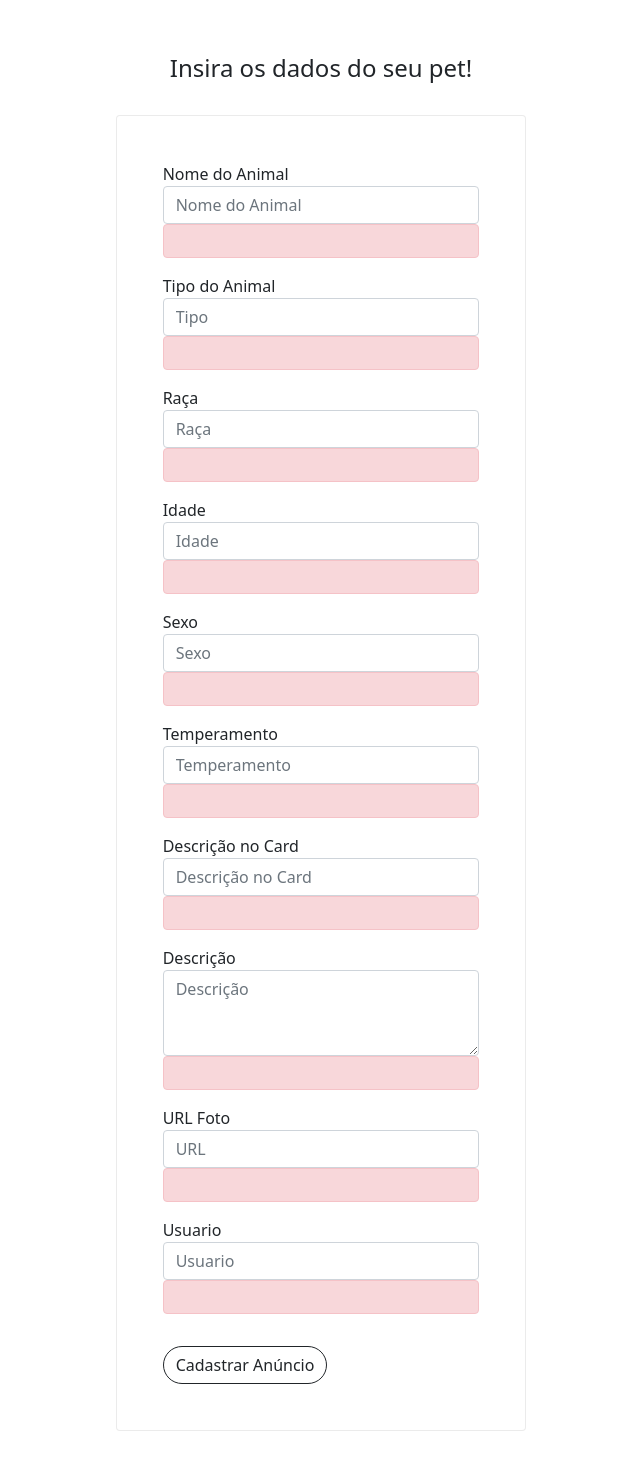
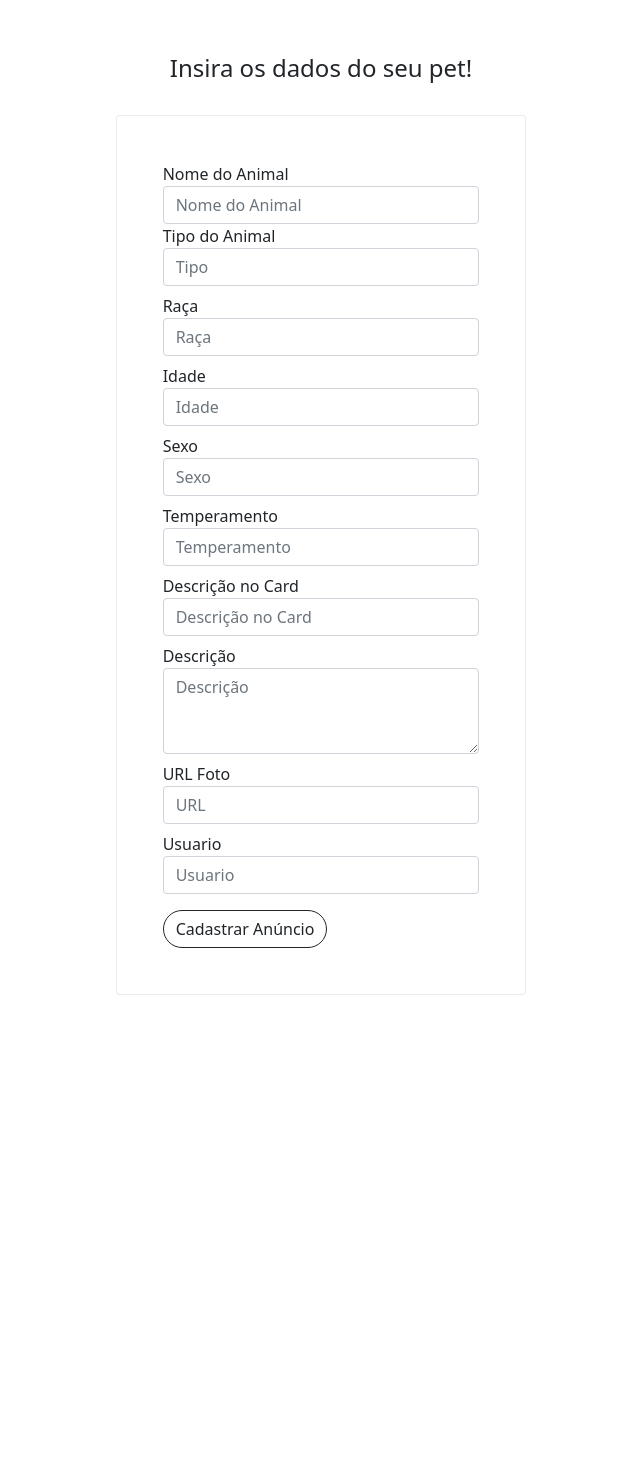
Before and after one commit to dsm-cefet-rj/trabalho-integrado-20202-preto, a React (Create React App) app in the folder paw-friends/: page /criarAnuncio in a window 1280 px wide. Shown: the part 202-1672 px from the top of the page, without its empty margins (319-959 px from the left). After the commit the page ends 1245 px from the top, so only its background shows below. Built offline with nearby package versions, Linux system fonts and the light colour scheme.

Commit message:
Css inline nas mensagens de erro do form anuncios.

```diff
--- a/paw-friends/src/components/paginas/anúncio/AnimalForm.js
+++ b/paw-friends/src/components/paginas/anúncio/AnimalForm.js
@@ -56,62 +56,62 @@ function AnimalForm(props) {
                             <div className="form-group">
                                 <label for="InputName">Nome do Animal</label>
                                 <input type="text" className="form-control" placeholder="Nome do Animal" name="nome" defaultValue={anuncio.nome} ref={register}></input>
-                                <div className="alert alert-danger">{errors.nome?.message}</div>
+                                <div style={{color: "red"}}>{errors.nome?.message}</div>
                             </div>
 
                             <div class="form-group">
                                 <label for="InputType">Tipo do Animal</label>
                                 <input type="text" class="form-control" placeholder="Tipo" name="tipo" defaultValue={anuncio.tipo} ref={register}></input>
-                                <div className="alert alert-danger">{errors.tipo?.message}</div>
+                                <div style={{color: "red"}}>{errors.tipo?.message}</div>
                             </div>
 
 
                             <div class="form-group mt-2">
                                 <label for="InputRace">Raça</label>
                                 <input type="text" class="form-control" placeholder="Raça" name="raça" defaultValue={anuncio.raça} ref={register}></input>
-                                <div className="alert alert-danger">{errors.raça?.message}</div>
+                                <div style={{color: "red"}}>{errors.raça?.message}</div>
                             </div>
 
                             <div class="form-group mt-2">
                                 <label for="InputAge">Idade</label>
                                 <input type="number" class="form-control" placeholder="Idade" name="idade" defaultValue={anuncio.idade} ref={register}></input>
-                                <div className="alert alert-danger">{errors.idade?.message}</div>
+                                <div style={{color: "red"}}>{errors.idade?.message}</div>
                             </div>
 
                             <div class="form-group mt-2">
                                 <label for="sexoAnimal">Sexo</label>
                                 <input type="text" class="form-control" placeholder="Sexo" name="sexo" defaultValue={anuncio.sexo} ref={register}></input>
-                                <div className="alert alert-danger">{errors.sexo?.message}</div>
+                                <div style={{color: "red"}}>{errors.sexo?.message}</div>
                             </div>
 
                             <div class="form-group mt-2">
                                 <label for="temperamento">Temperamento</label>
                                 <input class="form-control" name="temperamento" placeholder="Temperamento" defaultValue={anuncio.temperamento} ref={register}></input>
-                                <div className="alert alert-danger">{errors.temperamento?.message}</div>
+                                <div style={{color: "red"}}>{errors.temperamento?.message}</div>
                             </div>
 
                             <div class="form-group mt-2">
                                 <label for="temperamento">Descrição no Card</label>
                                 <input class="form-control" name="cardDescricao" placeholder="Descrição no Card" defaultValue={anuncio.cardDescricao} ref={register}></input>
-                                <div className="alert alert-danger">{errors.cardDescricao?.message}</div>
+                                <div style={{color: "red"}}>{errors.cardDescricao?.message}</div>
                             </div>
 
                             <div class="form-group mt-2">
                                 <label for="InputDescription">Descrição</label>
                                 <textarea class="form-control" rows="3" name="descricao" placeholder="Descrição" defaultValue={anuncio.descricao} ref={register}></textarea>
-                                <div className="alert alert-danger">{errors.descricao?.message}</div>
+                                <div style={{color: "red"}}>{errors.descricao?.message}</div>
                             </div>
 
                             <div class="form-group mt-2">
                                 <label class="custom-file-label">URL Foto</label>
                                 <input type="text" class="form-control" placeholder="URL" name="img" defaultValue={anuncio.img} ref={register}></input>
-                                <div className="alert alert-danger">{errors.img?.message}</div>
+                                <div style={{color: "red"}}>{errors.img?.message}</div>
                             </div>
 
                             <div class="form-group mt-2">
                                 <label for="usuario">Usuario</label>
                                 <input type="text" class="form-control" placeholder="Usuario" name="usuario" defaultValue={anuncio.usuario} ref={register}></input>
-                                <div className="alert alert-danger">{errors.usuario?.message}</div>
+                                <div style={{color: "red"}}>{errors.usuario?.message}</div>
                             </div>
 
                             <button type="submit" className="btn btn-outline-dark mt-3 text-capitalize">{buttonMessage}</button>
```
